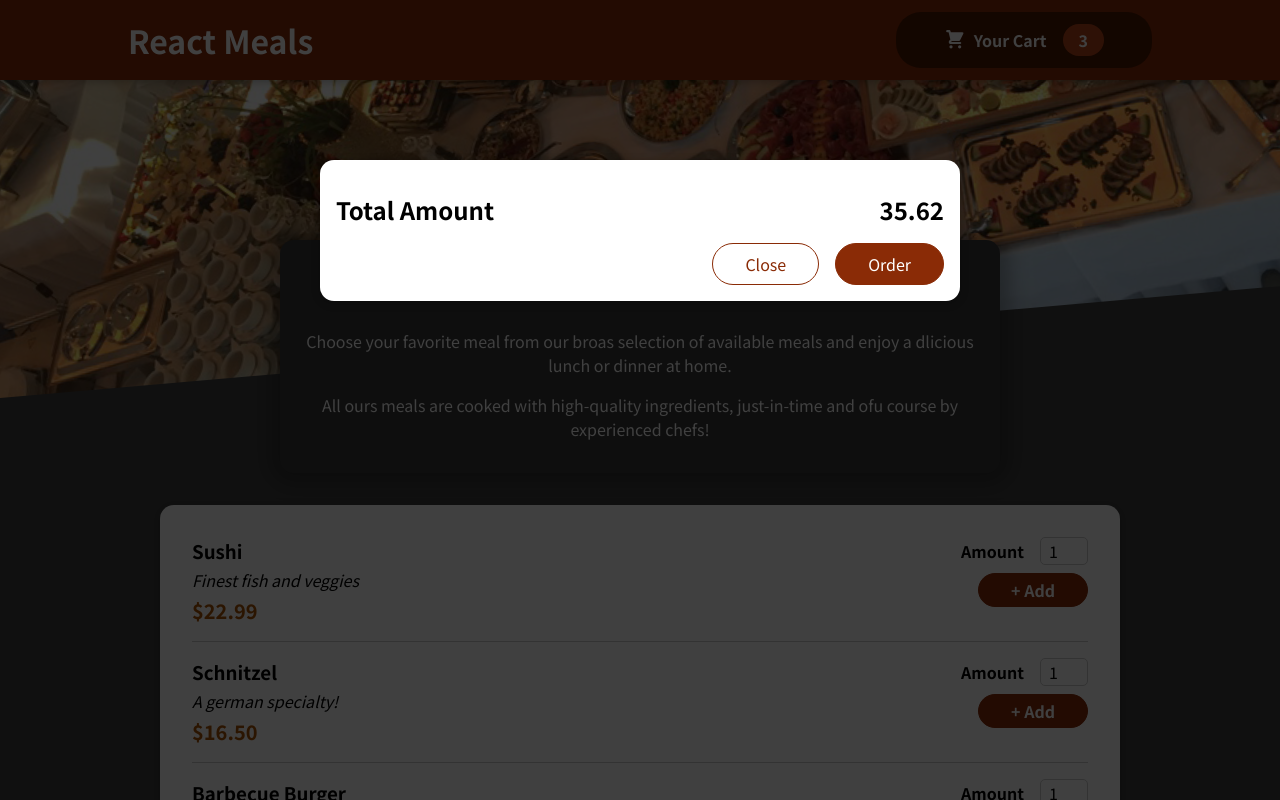
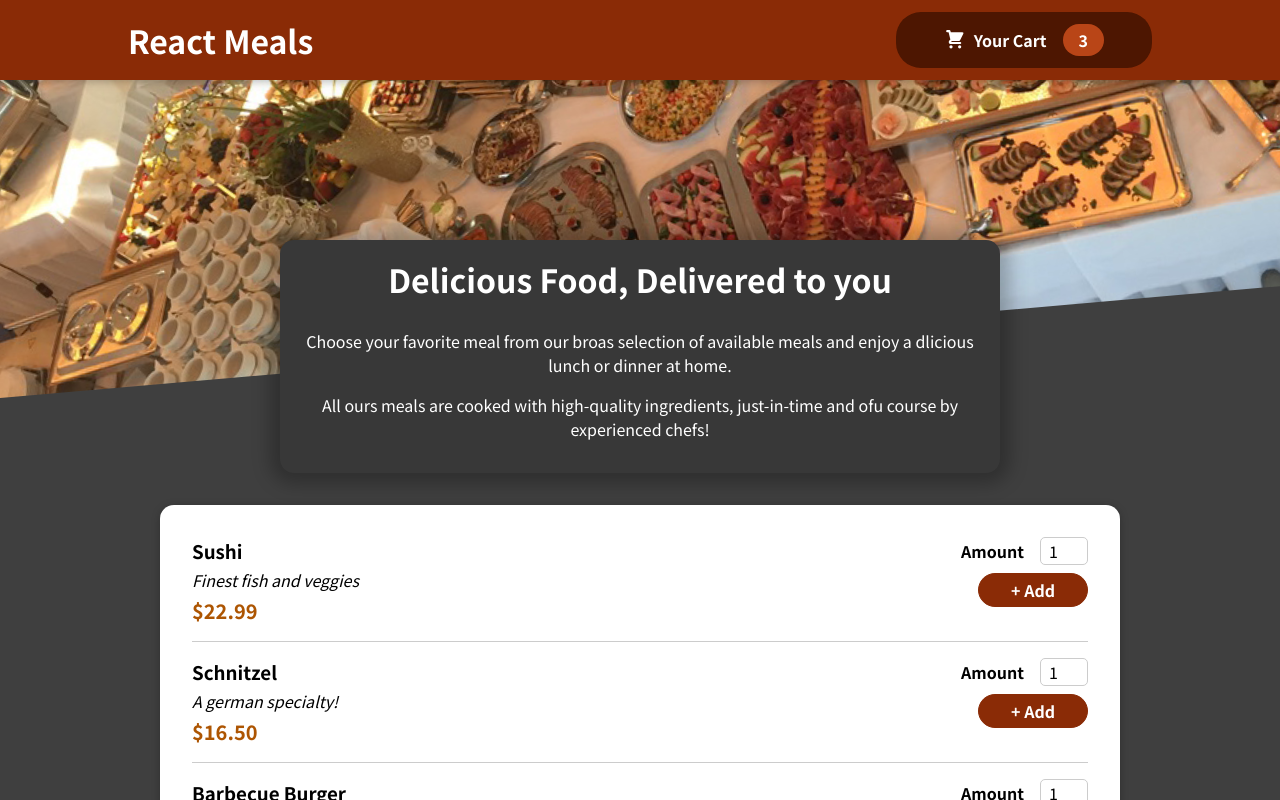
Before and after one commit to ivocardozo/foodApp, a React (Create React App) app: page / in a window 1280 px wide. Shown: the top 800 px of the page. Built offline with nearby package versions, Linux system fonts and the light colour scheme.

Commit message:
adding event to close an open cart

```diff
--- a/src/App.js
+++ b/src/App.js
@@ -1,13 +1,22 @@
-import { Fragment } from 'react';
+import { Fragment, useState } from 'react';
 import Header from './components/Layout/Header';
 import Meals from './components/Meals/Meals';
 import Cart from './components/Cart/Cart';
 
 function App() {
+  const [cartIsShown, setCartIsShown] = useState(false);
+  const showCartHandler = () => {
+    setCartIsShown(true);
+  };
+
+  const hideCartHandler = () => {
+    setCartIsShown(false);
+  };
+
   return (
     <Fragment>
-      <Cart />
-      <Header />
+      { cartIsShown && <Cart onClose={hideCartHandler} />}
+      <Header onShowCart={showCartHandler}/>
       <main>
         <Meals />
       </main>
--- a/src/components/Cart/Cart.js
+++ b/src/components/Cart/Cart.js
@@ -10,14 +10,14 @@
     </ul>
   )
   return(
-    <Modal>
+    <Modal onClose={props.onClose}>
       {cartItems}
       <div className={classes.total}>
         <span>Total Amount</span>
         <span>35.62</span>
       </div>
       <div className={classes.actions}>
-        <button className={classes['button--alt']}>Close</button>
+        <button className={classes['button--alt']} onClick={props.onClose}>Close</button>
         <button className={classes.button}>Order</button>
       </div>
     </Modal>
--- a/src/components/Layout/Header.js
+++ b/src/components/Layout/Header.js
@@ -8,7 +8,7 @@
     <Fragment>
       <header className={classes.header}>
         <h1>React Meals</h1>
-        <HeaderCartButton />
+        <HeaderCartButton onClick={props.onShowCart}/>
       </header>
       <div className={classes['main-image']}>
         <img src={mealsImage} alt="A table full of delicious food!"/>
--- a/src/components/Layout/HeaderCartButton.js
+++ b/src/components/Layout/HeaderCartButton.js
@@ -3,7 +3,7 @@
 
 const HeaderCartButton = props => {
   return (
-    <button className={classes.button}>
+    <button className={classes.button} onClick={props.onClick}>
       <span className={classes.icon}>
         <CartIcon />
       </span>
--- a/src/components/UI/Modal.js
+++ b/src/components/UI/Modal.js
@@ -2,7 +2,7 @@
 import ReactDOM from "react-dom";
 import classes from './Modal.module.css';
 
-const Backdrop = () => <div className={classes.backdrop}/>;
+const Backdrop = (props) => <div className={classes.backdrop} onClick={props.onClose}/>;
 
 const ModalOverlay = props => {
   return(
@@ -15,7 +15,7 @@
 const Modal = props => {
   return(
     <Fragment>
-      {ReactDOM.createPortal(<Backdrop />, portalElement)}
+      {ReactDOM.createPortal(<Backdrop onClose={props.onClose}/>, portalElement)}
       {ReactDOM.createPortal(<ModalOverlay>{props.children}</ModalOverlay>, portalElement)}
     </Fragment>
   )
```
